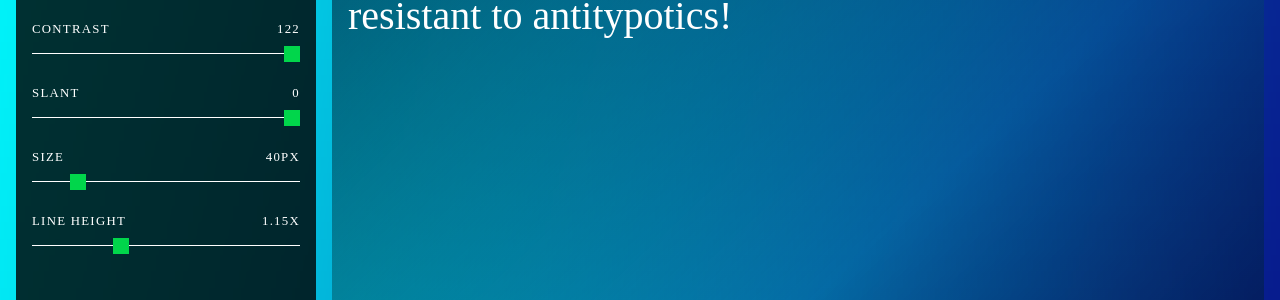
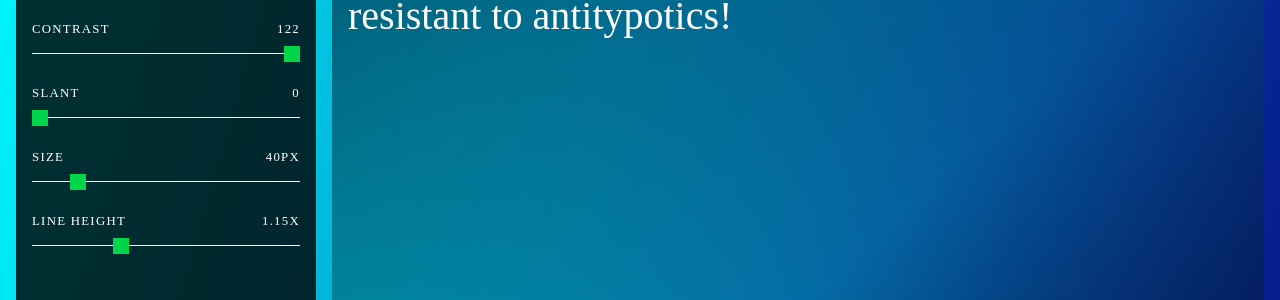
Before and after one commit to tphinney/science_gothic_microsite, a Jekyll site: the page built from index.md, in a window 1280 px wide. Shown: the part 1978-2278 px from the top of the page. Built offline with Jekyll 4.4.1, drawn with Linux system fonts in a browser that asks for light colours; some web fonts are replaced.

Commit message:
Update type_tester.md

```diff
--- a/_includes/sections/type_tester.md
+++ b/_includes/sections/type_tester.md
@@ -14,7 +14,7 @@
     <li>CONTRAST</li> <span class="slider_contrast_val">122</span>
       <input id="slider_contrast" type="range" min="18" max="122" value="122" step="1">
     <li>SLANT</li> <span class="slider_slant_val">0</span>
-      <input id="slider_slant" type="range" min="-10" max="0" value="0" step="1">
+      <input id="slider_slant" type="range" min="0" max="-10" value="0" step="0.5">
     <li>SIZE</li> <span class="slider_size_val">40px</span>
       <input id="slider_size" type="range" min="12" max="200" value="40" step="1">
     <li>LINE HEIGHT</li> <span class="slider_lineheight_val">1.15x</span>
```
